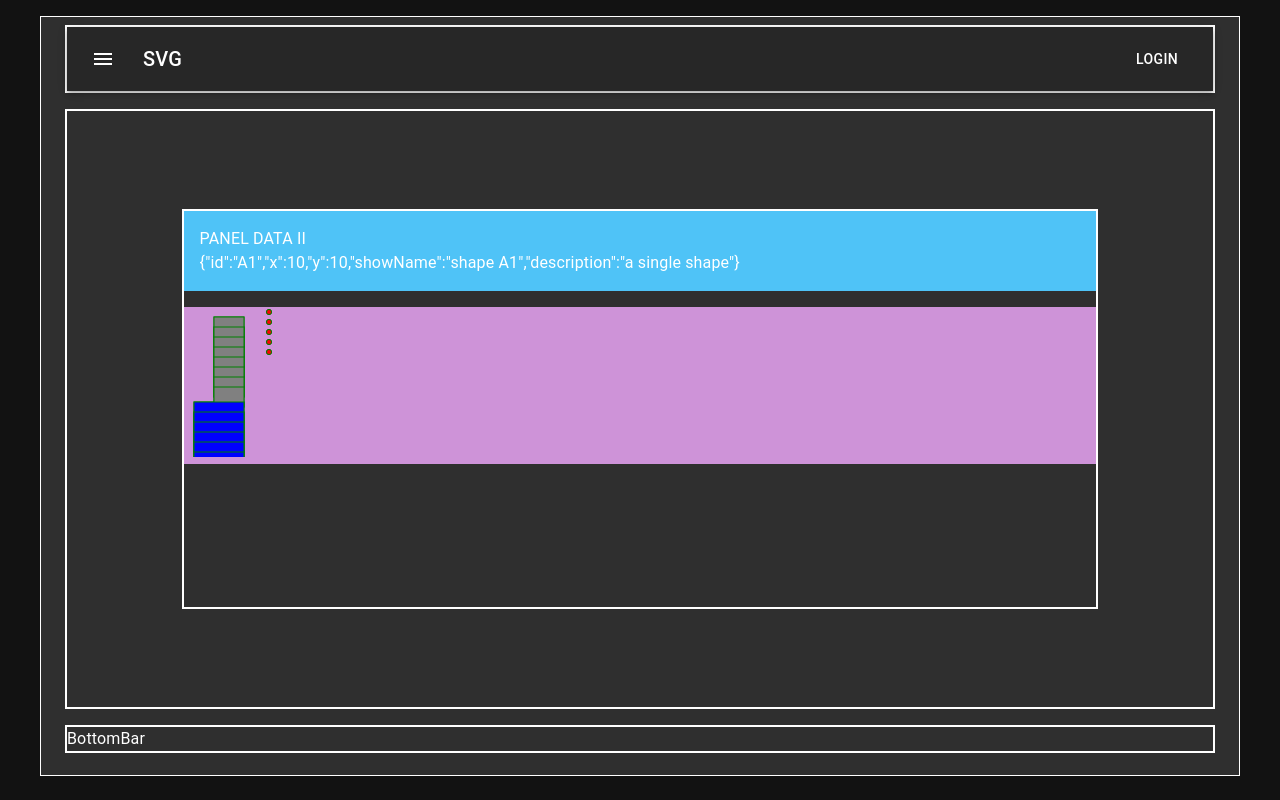
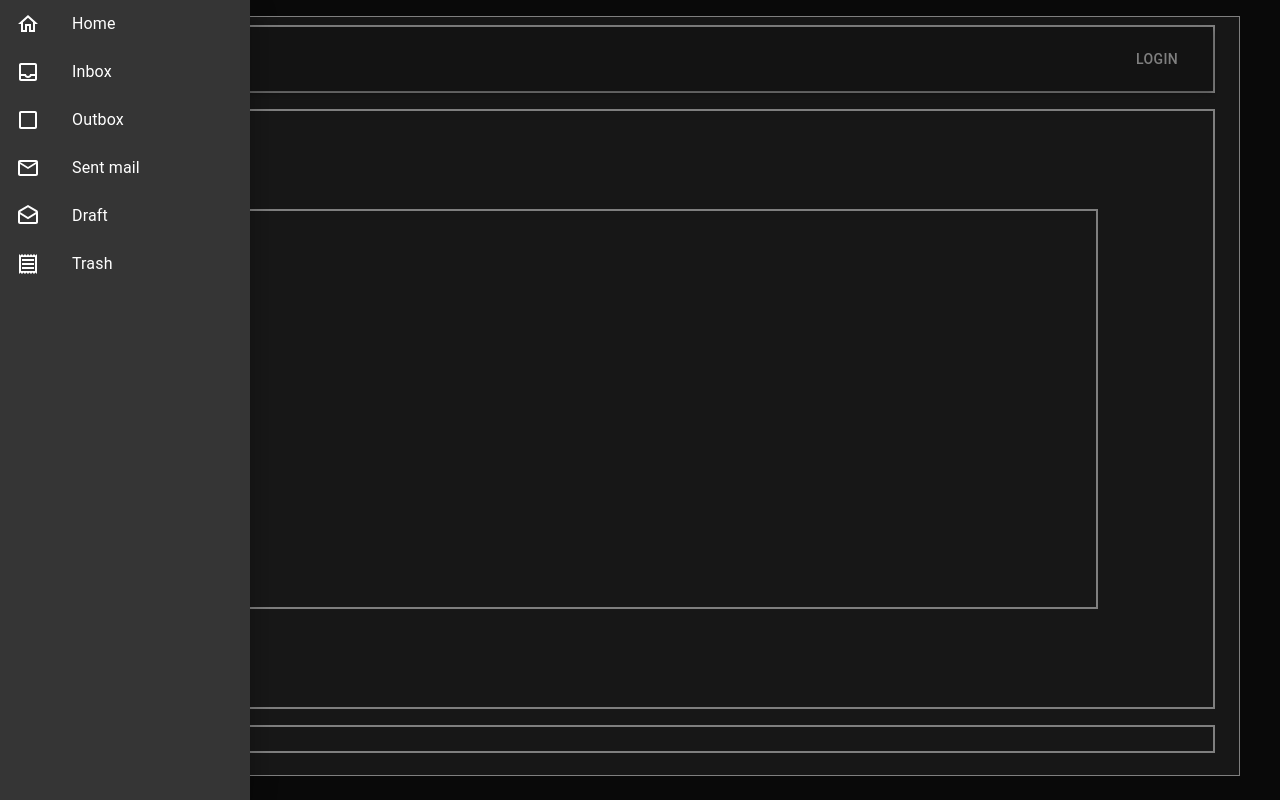
Before and after one commit to leostereo/svg_utils, a React (Create React App) app: page /about in a window 1280 px wide. Both pictures are taken after a click on the button "menu". Built offline with nearby package versions, Linux system fonts and the light colour scheme.

Commit message:
adding router

```diff
--- a/package.json
+++ b/package.json
@@ -17,6 +17,7 @@
     "firebase": "^9.22.2",
     "react": "^18.2.0",
     "react-dom": "^18.2.0",
+    "react-router-dom": "^6.13.0",
     "react-scripts": "5.0.1",
     "typescript": "^4.9.5",
     "web-vitals": "^2.1.4"
--- a/src/App.tsx
+++ b/src/App.tsx
@@ -1,7 +1,7 @@
 import { Container, Box, Stack } from "@mui/material";
 import React from "react";
 import { NavBar } from "./components/NavBar";
-import { SVGMapPage } from "./pages/SVGMapPage";
+import Main from "./router/main";
 
 function App() {
   return (
@@ -26,7 +26,7 @@ function App() {
               border: 2
             }}
           >
-            <SVGMapPage/>
+            <Main/>
           </Box>
         </Box>
         <Box sx={{ border: 2 }}>BottomBar</Box>
--- a/src/components/NavBar.tsx
+++ b/src/components/NavBar.tsx
@@ -6,9 +6,24 @@ import Typography from '@mui/material/Typography';
 import Button from '@mui/material/Button';
 import IconButton from '@mui/material/IconButton';
 import MenuIcon from '@mui/icons-material/Menu';
-
+import { Drawer, ListItem, ListItemIcon, ListItemText } from '@mui/material';
+import { useState } from 'react';
+import { DrawerData } from '../definitions/DrawerData';
 
 export const NavBar = () => {
+  const [open, setOpen] = useState(false);
+
+  const getList = () => (
+    <div style={{ width: 250 }} onClick={() => setOpen(false)}>
+      {DrawerData.map((item, index) => (
+        <ListItem  key={index}>
+          <ListItemIcon>{item.icon}</ListItemIcon>
+          <ListItemText primary={item.name} />
+        </ListItem>
+      ))}
+    </div>
+  );
+
   return (
     <Box>
     <AppBar position="static">
@@ -19,9 +34,13 @@ export const NavBar = () => {
         color="inherit"
         aria-label="menu"
         sx={{ mr: 2 }}
+        onClick={() => setOpen(true)}
       >
         <MenuIcon />
       </IconButton>
+      <Drawer open={open} anchor={"left"} onClose={() => setOpen(false)}>
+      {getList()}
+      </Drawer>
       <Typography variant="h6" component="div" sx={{ flexGrow: 1 }}>
         SVG
       </Typography>
--- /dev/null
+++ b/src/definitions/DrawerData.tsx
@@ -0,0 +1,18 @@
+import { HomeOutlined, InboxOutlined, CheckBoxOutlineBlankOutlined, MailOutline, DraftsOutlined, ReceiptOutlined } from "@mui/icons-material";
+
+
+const DrawerData = [
+    {
+      name: "Home",
+      icon: <HomeOutlined />,
+    },
+    { name: "Inbox", icon: <InboxOutlined /> },
+    { name: "Outbox", icon: <CheckBoxOutlineBlankOutlined /> },
+    { name: "Sent mail", icon: <MailOutline /> },
+    { name: "Draft", icon: <DraftsOutlined /> },
+    { name: "Trash", icon: <ReceiptOutlined /> },
+  ];
+
+
+
+  export {DrawerData}
--- a/src/index.tsx
+++ b/src/index.tsx
@@ -1,30 +1,28 @@
-import React from 'react';
-import ReactDOM from 'react-dom/client';
-import App from './App';
-import reportWebVitals from './reportWebVitals';
-import { createTheme, ThemeProvider } from '@mui/material/styles';
-import CssBaseline from '@mui/material/CssBaseline';
-
-
+import React from "react";
+import ReactDOM from "react-dom/client";
+import App from "./App";
+import reportWebVitals from "./reportWebVitals";
+import { createTheme, ThemeProvider } from "@mui/material/styles";
+import CssBaseline from "@mui/material/CssBaseline";
+import { BrowserRouter } from "react-router-dom";
 
 const darkTheme = createTheme({
   palette: {
-    mode: 'dark',
+    mode: "dark",
   },
 });
 
-
 const root = ReactDOM.createRoot(
-  document.getElementById('root') as HTMLElement
+  document.getElementById("root") as HTMLElement
 );
 root.render(
   <React.StrictMode>
     <ThemeProvider theme={darkTheme}>
-    <CssBaseline />
-
-    <App />
+      <CssBaseline />
+      <BrowserRouter>
+        <App />
+      </BrowserRouter>
     </ThemeProvider>
-
   </React.StrictMode>
 );
 
--- /dev/null
+++ b/src/pages/About.tsx
@@ -0,0 +1,7 @@
+import React from 'react'
+
+export const About = () => {
+  return (
+    <div>About</div>
+  )
+}
--- /dev/null
+++ b/src/router/main.tsx
@@ -0,0 +1,13 @@
+import { Routes, Route } from 'react-router-dom';
+import {SVGMapPage} from '../pages/SVGMapPage'
+import { About } from '../pages/About';
+
+const Main = () => {
+return (
+    <Routes>
+    <Route path='/' element={<SVGMapPage/>} />
+    <Route path='/about' element={<About/>} />
+  </Routes>
+);
+}
+export default Main;
```
Also changed, not shown: 1 other file (tests, documents, lock files or other folders).
